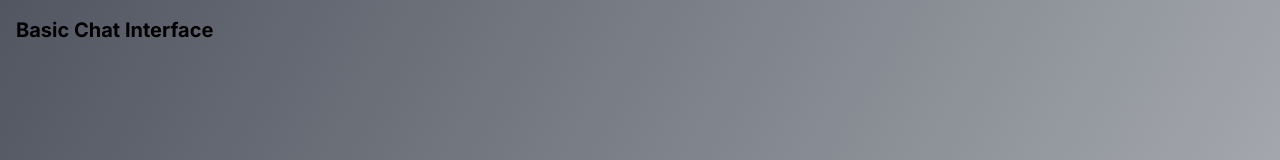
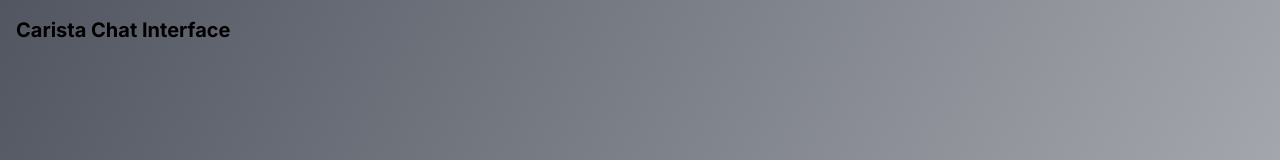
Before and after one commit to M4T1SS3/mercedes-sales-bot, a Next.js app in the folder frontend/: page / in a window 1280 px wide. Shown: the top 160 px of the page. Built offline with nearby package versions, Linux system fonts and the light colour scheme.

Commit message:
Quick text update

```diff
--- a/frontend/src/app/page.tsx
+++ b/frontend/src/app/page.tsx
@@ -139,7 +139,7 @@ export default function Home() {
 
   return (
     <main className="container mx-auto p-4 ">
-      <h1 className="text-xl font-bold mb-2">Basic Chat Interface</h1>
+      <h1 className="text-xl font-bold mb-2">Carista Chat Interface</h1>
 
       {chatHistory.length === 0 ? (
         <div className="no-messages">
```
